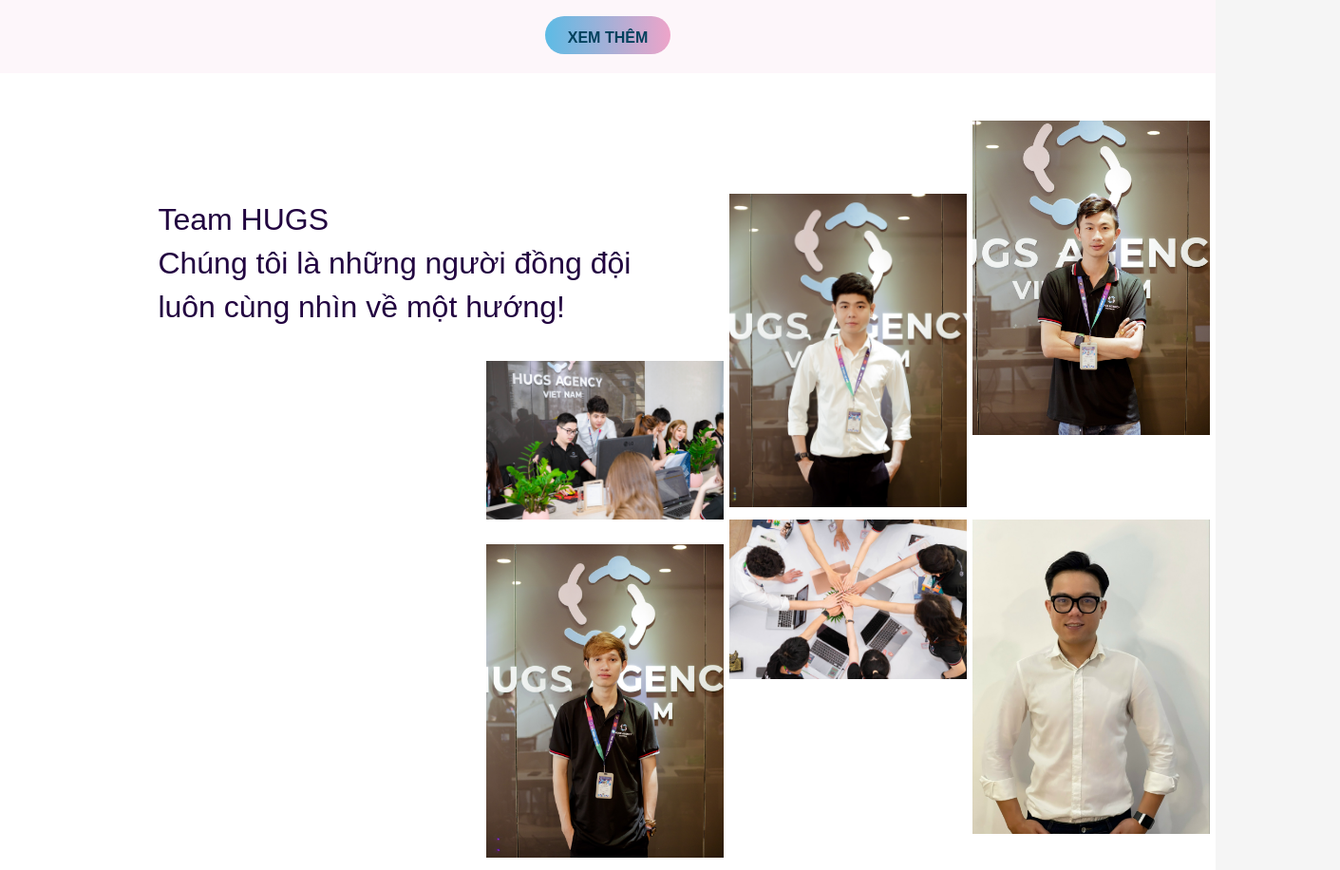
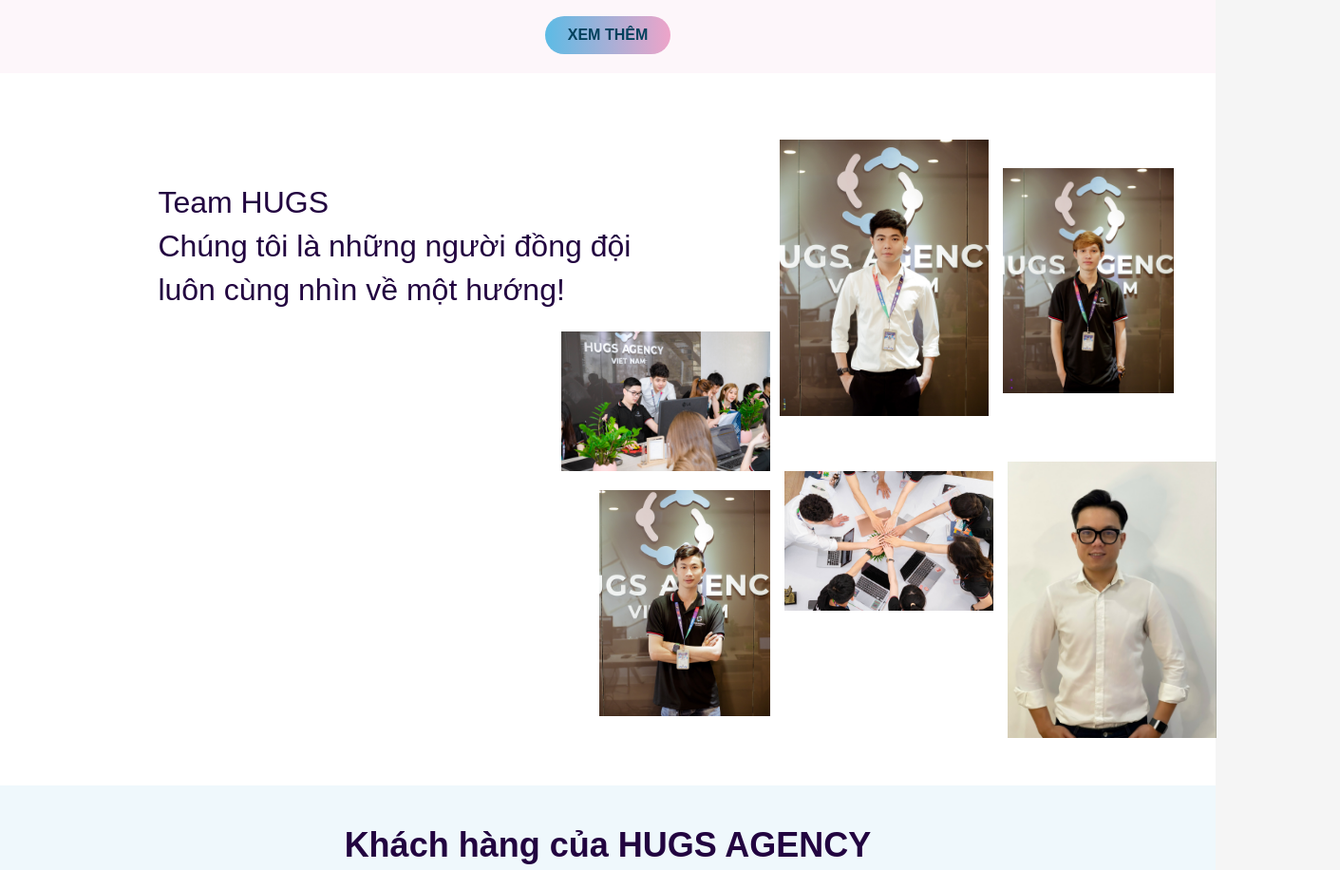
Before and after one commit to kienbx1/training1511, a website: page src/index.html in a window 1280 px wide. Shown: the part 3905-4821 px from the top of the page at 95% size, 1411 px wide, since content can reach past the window. Drawn offline with nearby package versions, Linux system fonts and the light colour scheme; files that its build step writes are made by us from their sources.

Commit message:
fix : rename class, use bootstrap

```diff
--- a/src/index.html
+++ b/src/index.html
@@ -355,24 +355,46 @@
       Chúng tôi là những người đồng đội luôn cùng nhìn về một hướng!
     </p>
   </div>
-  <div class="hug-items">
-    <div class="hug-item crowd">
-      <img class="hug-img" src="../../images/hug-1.png" alt="team hugs" />
+  <div class="container hug-items">
+    <div class="row">
+      <div class="hug-item col-6">
+        <img
+          class="hug-img img-crowd"
+          src="../../images/hug-1.png"
+          alt="team hugs"
+        />
       </div>
-    <div class="hug-item leVanA">
-      <img class="hug-img" src="../../images/hug-2.png" alt="person" />
+      <div class="col-2">
+        <img
+          class="hug-img img-leVietHung"
+          src="../../images/hug-2.png"
+          alt="person"
+        />
       </div>
-    <div class="hug-item">
-      <img class="hug-img" src="../../images/hug-3.png" alt="person" />
+      <div class="col-2">
+        <img
+          class="hug-img img-dinhLongBinh"
+          src="../../images/hug-4.png"
+          alt="person"
+        />
       </div>
-    <div class="hug-item leVanC">
-      <img class="hug-img" src="../../images/hug-4.png" alt="person" />
+      <div class="col-6">
+        <img
+          class="img-nguyenVanTai hug-img"
+          src="../../images/hug-3.png"
+          alt="person"
+        />
       </div>
-    <div class="hug-item hands">
+      <div class="col-2.5 hands">
         <img class="hug-img" src="../../images/hug-5.png" alt="team" />
       </div>
-    <div class="hug-item">
-      <img class="hug-img" src="../../images/hug-6.png" alt="person" />
+      <div class="col-3">
+        <img
+          class="img-tranThanhTrung hug-img"
+          src="../../images/hug-6.png"
+          alt="person"
+        />
+      </div>
     </div>
   </div>
 </div>
@@ -457,15 +479,7 @@
   </div>
 </div>
 
-      <main class="main-container">
-        <div class="container">
-          <div class="row">
-            <div class="col-md-12">
-              <h4 class="title-block">HTML Boilerplate</h4>
-            </div>
-          </div>
-        </div>
-      </main>
+
       <!-- include footer.html -->
       <footer class="footer-container">
   <div class="container">
--- a/src/styles/layout/_newsHugAgency.scss
+++ b/src/styles/layout/_newsHugAgency.scss
@@ -28,7 +28,6 @@
       min-height: 250px;
     }
   }
-
   .img-des {
     flex-wrap: wrap;
     font-style: normal;
@@ -51,7 +50,7 @@
     .button-content {
       width: 132px;
       height: 40px;
-      line-height: 46px;
+      line-height: 40px;
       text-align: center;
       border-radius: 24px;
       background-image: linear-gradient(90deg, #5cbbe5, #eea4c9);
--- a/src/styles/layout/_teamHugs.scss
+++ b/src/styles/layout/_teamHugs.scss
@@ -14,22 +14,34 @@
     top: 15%;
   }
   .hug-items {
-    max-width: 800px;
-    display: grid;
-    grid-template-columns: 33.33% 33.33% 33.33%;
-    margin-left: 40%;
+    margin-left: 20%;
     padding: 50px 0;
+    .hug-img {
+      max-width: 220px;
+    }
+    .img-crowd {
+      float: right;
+      margin-top: 40%;
+    }
+    .img-leVietHung {
+      margin-top: 20px;
+      margin-left: -20px;
+    }
+    .img-dinhLongBinh {
+      max-width: 180px;
+      margin-left: 20px;
+      margin-top: 30%;
+    }
+    .img-nguyenVanTai {
+      float: right;
+      margin-top: 20px;
+      max-width: 180px;
+    }
+    .img-tranThanhTrung {
+      margin-top: -10px;
+    }
   }
-  .hug-img {
-    max-width: 250px;
-  }
-  .crowd {
-    margin-top: 99%;
-  }
-  .leVanA {
-    margin-top: 30%;
-  }
-  .leVanC {
-    margin-top: 10%;
+
+  .img-dinhLongBinh {
   }
 }
```
Also changed, not shown: src/views/layouts/teamHugs.html (+34 -12 lines), src/views/pages/index.html (+1 -9 lines). Lines whose indentation alone changed are shown as unchanged.
